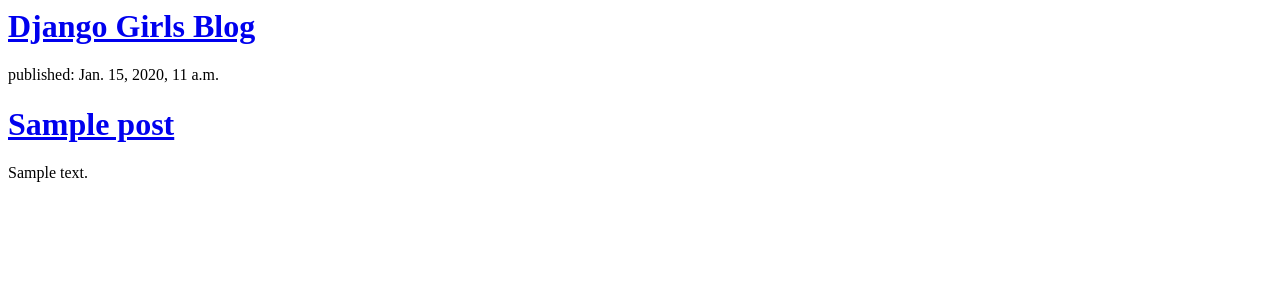
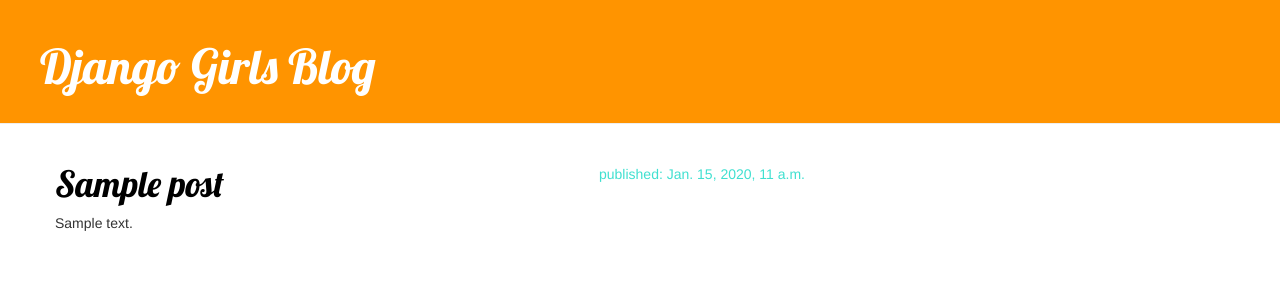
Before and after one commit to addmein/my-first-blog, a Django app: template blog/templates/blog/post_list.html in a window 1280 px wide. Shown: the top 302 px of the page. Run offline with Django 3.2, Linux system fonts and the light colour scheme; the template is opened without the code that fills it: values that come from a table or form of the project are taken from there, others are empty; tables that the repository leaves empty hold one stand-in row (values such as "Sample post"); some libraries are stand-ins or nearby versions.

Commit message:
Added view template for detailed blog post as well as CSS for the site.

```diff
--- /dev/null
+++ b/blog/static/css/blog.css
@@ -0,0 +1,43 @@
+h1 a {
+	color: #FCA205;
+	font-family: 'Lobster';
+}
+.page-header {
+	background-color: #ff9400;
+	margin-top: 0;
+	margin-left: 0;
+	padding: 20px 20px 20px 40px;
+}
+.page-header h1, .page-header h1 a, .page-header h1 a:visited, .page-header h1 a:active {
+	color: #ffffff;
+	font-size: 36pt;
+	text-decoration: none;
+}
+.content {
+	margin-left: 40px;
+}
+h1, h2, h3, h4 {
+	font-family: 'Lobster', cursive;
+}
+.date {
+	float: right;
+	color: #40E0D0;
+}
+.save {
+	float: right;
+}
+.post-form textarea, .post-form input {
+	width: 100%;
+}
+.top-menu, .top-menu:hover, .top-menu:visited {
+	color: #fff;
+	float: right;
+	font-size: 26pt;
+	margin-right: 20px;
+}
+.post {
+	margin-bottom: 70px;
+}
+.post h1 a, .post h1 a:visited {
+	color: #000;
+}
--- /dev/null
+++ b/blog/templates/blog/base.html
@@ -0,0 +1,23 @@
+{% load staticfiles %}
+<html>
+	<head>
+		<title>Django Girls blog</title>
+		<link rel="stylesheet" href="//maxcdn.bootstrapcdn.com/bootstrap/3.3.6/css/bootstrap.min.css">
+		<link rel="stylesheet" href="//maxcdn.bootstrapcdn.com/bootstrap/3.3.6/css/bootstrap-theme.min.css">
+		<link href='http://fonts.googleapis.com/css?family=Lobster' rel='stylesheet' type='text/css'>
+		<link rel="stylesheet" href="{% static 'css/blog.css' %}">
+	</head>
+	<body>
+		<div class="page-header">
+			<h1><a href="#">Django Girls Blog</a></h1>
+		</div>
+		<div class="content container">
+			<div class="row">
+				<div class="col-md-8">
+				{% block content %}
+				{% endblock %}
+				</div>
+			</div>
+		</div>
+	</body>
+</html>
--- a/blog/templates/blog/post_list.html
+++ b/blog/templates/blog/post_list.html
@@ -1,17 +1,13 @@
-<html>
-	<head>
-		<title>Django Girls blog</title>
-	</head>
-	<body>
-		<div>
-			<h1><a href="#">Django Girls Blog</a></h1>
+{% extends 'blog/base.html' %}
+
+{% block content %}
+	{% for post in posts %}
+		<div class="post">
+			<div class="date">
+				<p>published: {{ post.published_date }}</p>
+			</div>
+			<h1><a href="{% url 'post_detail' pk=post.pk %}">{{ post.title }}</a></h1>
+			<p>{{ post.text|linebreaks }}</p>
 		</div>
-		{% for post in posts %}
-			<div>
-				<p>published: {{ post.published_date }}</p>
-				<h1><a href="#">{{ post.title }}</a></h1>
-				<p>{{ post.text|linebreaks }}</p>
-			</div>
-		{% endfor %}
-	</body>
-</html>
+	{% endfor %}
+{% endblock %}
--- a/blog/urls.py
+++ b/blog/urls.py
@@ -3,4 +3,5 @@
 
 urlpatterns = [
 	url(r'^$', views.post_list, name='post_list'),
+	url(r'^post/(?P<pk>[0-9]+)/$', views.post_detail, name='post_detail'),
 ]
--- a/blog/views.py
+++ b/blog/views.py
@@ -1,7 +1,11 @@
-from django.shortcuts import render
+from django.shortcuts import render, get_object_or_404
 from django.utils import timezone
 from .models import Post
 
 def post_list(request):
 	posts = Post.objects.filter(published_date__lte=timezone.now()).order_by('published_date')
 	return render(request, 'blog/post_list.html', {'posts': posts})
+
+def post_detail(request, pk):
+	post = get_object_or_404(Post, pk=pk)
+	return render(request, 'blog/post_detail.html', {'post': post})
```
Also changed, not shown: blog/templates/blog/post_detail.html (added, +13 -0 lines).
